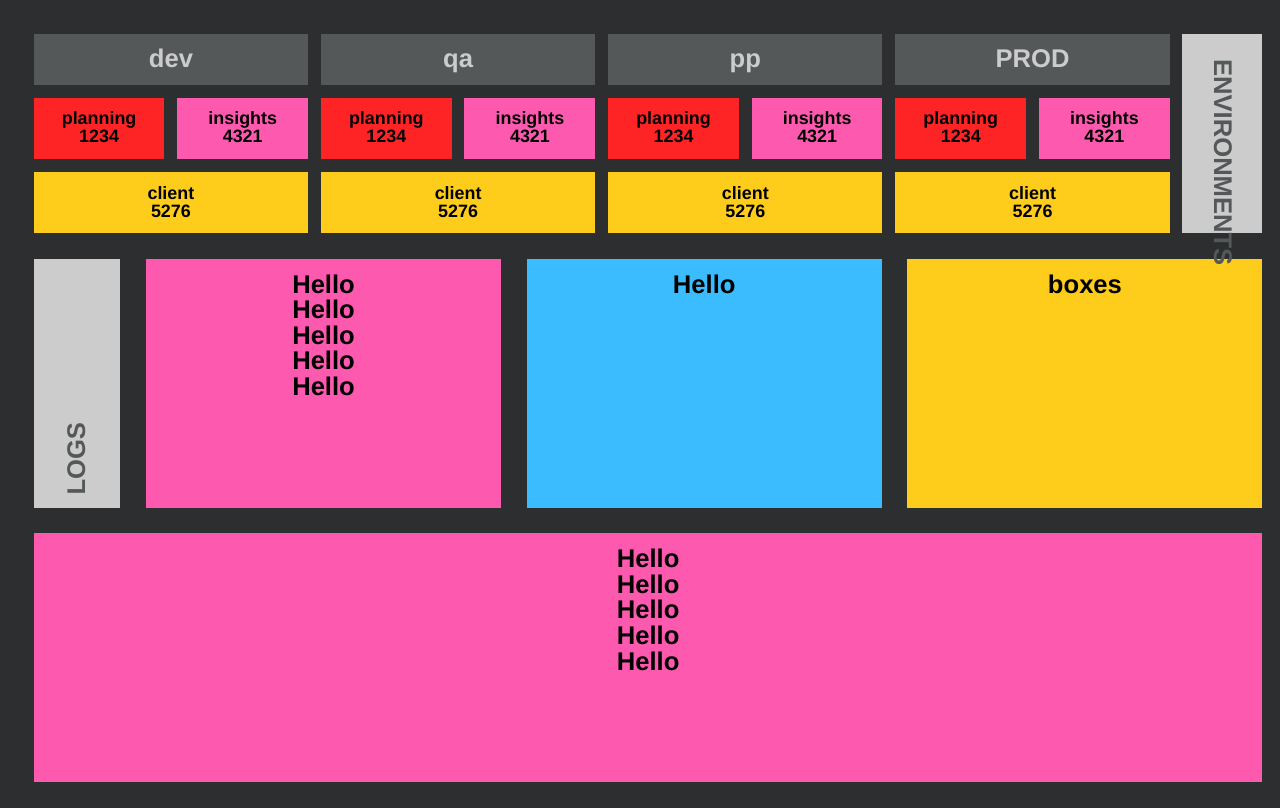
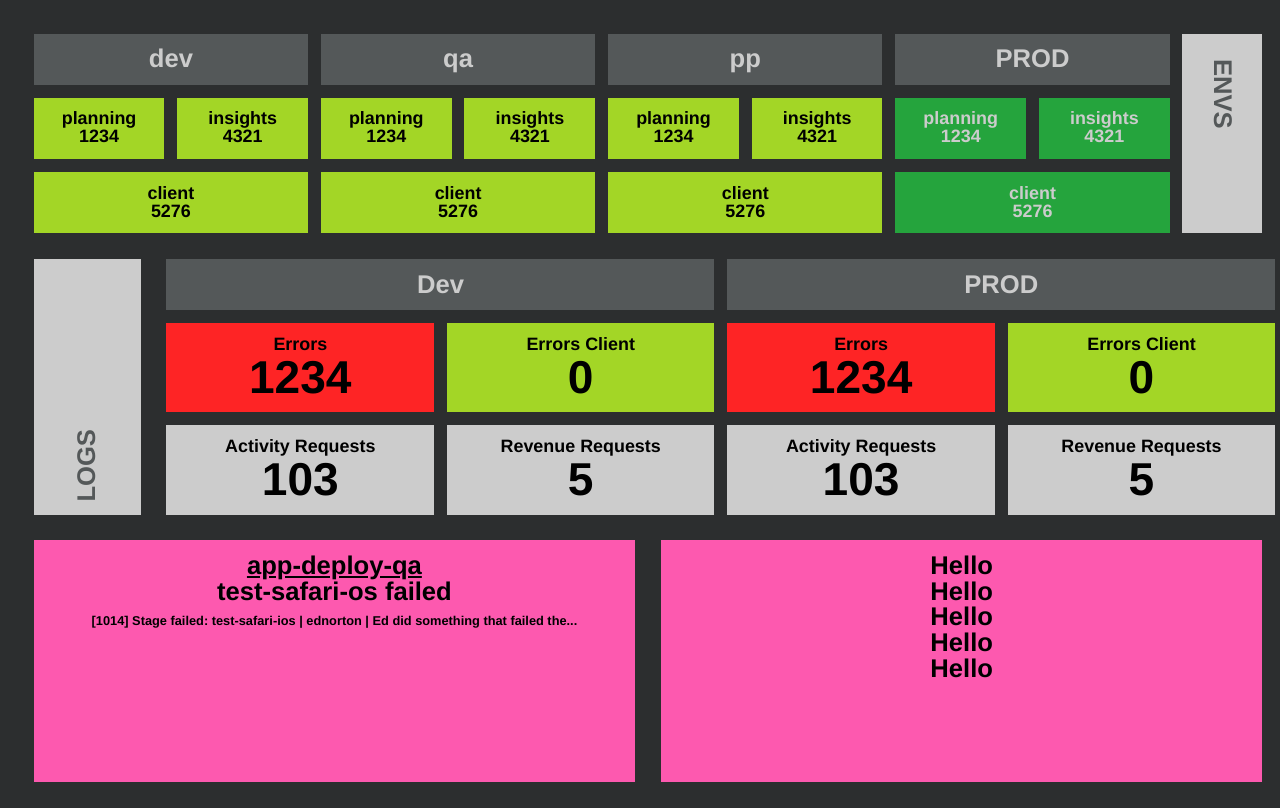
Before and after one commit to birgitta410/rubikator, a website: page design/index.html in a window 1280 px wide. Drawn offline with Linux system fonts and the light colour scheme.

Commit message:
Metrics and details

```diff
--- a/design/index.html
+++ b/design/index.html
@@ -19,11 +19,11 @@
                     dev
                 </div>
                 <div class="flex-row">
-                    <div class="content flex-column detail red"><div>planning</br>1234</div></div>
-                    <div class="content flex-column detail pink"><div>insights</br>4321</div></div>
+                    <div class="content flex-column detail green"><div>planning</br>1234</div></div>
+                    <div class="content flex-column detail green"><div>insights</br>4321</div></div>
                 </div>
                 <div class="flex-row">
-                    <div class="content flex-column detail yellow"><div>client</br>5276</div></div>
+                    <div class="content flex-column detail green"><div>client</br>5276</div></div>
                 </div>
             </div>
             <div class="flex-column">
@@ -31,11 +31,11 @@
                     qa
                 </div>
                 <div class="flex-row">
-                    <div class="content flex-column detail red"><div>planning</br>1234</div></div>
-                    <div class="content flex-column detail pink"><div>insights</br>4321</div></div>
+                    <div class="content flex-column detail green"><div>planning</br>1234</div></div>
+                    <div class="content flex-column detail green"><div>insights</br>4321</div></div>
                 </div>
                 <div class="flex-row">
-                    <div class="content flex-column detail yellow"><div>client</br>5276</div></div>
+                    <div class="content flex-column detail green"><div>client</br>5276</div></div>
                 </div>
             </div>
             <div class="flex-column">
@@ -43,11 +43,11 @@
                     pp
                 </div>
                 <div class="flex-row">
-                    <div class="content flex-column detail red"><div>planning</br>1234</div></div>
-                    <div class="content flex-column detail pink"><div>insights</br>4321</div></div>
+                    <div class="content flex-column detail green"><div>planning</br>1234</div></div>
+                    <div class="content flex-column detail green"><div>insights</br>4321</div></div>
                 </div>
                 <div class="flex-row">
-                    <div class="content flex-column detail yellow"><div>client</br>5276</div></div>
+                    <div class="content flex-column detail green"><div>client</br>5276</div></div>
                 </div>
             </div>
             <div class="flex-column">
@@ -55,29 +55,57 @@
                     PROD
                 </div>
                 <div class="flex-row">
-                    <div class="content flex-column detail red"><div>planning</br>1234</div></div>
-                    <div class="content flex-column detail pink"><div>insights</br>4321</div></div>
+                    <div class="content flex-column detail dark-green"><div>planning</br>1234</div></div>
+                    <div class="content flex-column detail dark-green"><div>insights</br>4321</div></div>
                 </div>
                 <div class="flex-row">
-                    <div class="content flex-column detail yellow"><div>client</br>5276</div></div>
+                    <div class="content flex-column detail dark-green"><div>client</br>5276</div></div>
                 </div>
             </div>
             <div class="category">
-                <div class="rotate">ENVIRONMENTS</div>
+                <div class="rotate">ENVS</div>
             </div>
 
         </div>
 
-        <div class="flex-row">
+        <div class="flex-row small">
             <div class="category left">
                 <div class="rotate">LOGS</div>
             </div>
-            <div class="flex-column content pink"><div>Hello</br>Hello</br>Hello</br>Hello</br>Hello</div></div>
-            <div class="flex-column content blue"><div>Hello</div></div>
-            <div class="flex-column content yellow"><div>boxes</div></div>
+            <div class="flex-column">
+                <div class="flex-row details title">
+                    Dev
+                </div>
+                <div class="flex-row">
+                    <div class="content flex-column detail red"><div>Errors</br><span class="metric">1234</span></div></div>
+                    <div class="content flex-column detail green"><div>Errors Client</br><span class="metric">0</span></div></div>
+                </div>
+                <div class="flex-row">
+                    <div class="content flex-column detail grey"><div>Activity Requests</br><span class="metric">103</span></div></div>
+                    <div class="content flex-column detail grey"><div>Revenue Requests</br><span class="metric">5</span></div></div>
+                </div>
+            </div>
+            <div class="flex-column">
+                <div class="flex-row details title">
+                    PROD
+                </div>
+                <div class="flex-row">
+                    <div class="content flex-column detail red"><div>Errors</br><span class="metric">1234</span></div></div>
+                    <div class="content flex-column detail green"><div>Errors Client</br><span class="metric">0</span></div></div>
+                </div>
+                <div class="flex-row">
+                    <div class="content flex-column detail grey"><div>Activity Requests</br><span class="metric">103</span></div></div>
+                    <div class="content flex-column detail grey"><div>Revenue Requests</br><span class="metric">5</span></div></div>
+                </div>
+            </div>
         </div>
 
         <div class="flex-row">
+            <div class="flex-column content pink">
+                <div><u>app-deploy-qa</u>
+                    </br>test-safari-os failed
+                    </br><span class="detail">[1014] Stage failed: test-safari-ios | ednorton | Ed did something that failed the...</span></div>
+            </div>
             <div class="flex-column content pink">
                 <div>Hello</br>Hello</br>Hello</br>Hello</br>Hello</div>
             </div>
--- a/design/rubikator.css
+++ b/design/rubikator.css
@@ -41,6 +41,34 @@ body {
     overflow: hidden;
 }
 
+.box-container {
+    height: 100%;
+    width: 100%;
+
+    display: -webkit-box;
+    display: -moz-box;
+    display: -ms-flexbox;
+    display: -webkit-flex;
+    display: flex;
+
+    position: relative;
+}
+
+div {
+    font-size: 1rem;
+    font-weight: bold;
+    text-align: center;
+    -webkit-box-flex: 10;
+    -moz-box-flex: 10;
+    -webkit-flex: 10;
+    -ms-flex: 10;
+    flex: 10;
+    -webkit-justify-content: center;
+    -moz-justify-content: center;
+    justify-content: center;
+
+}
+
 .flex-column {
     display: -webkit-box;
     display: -moz-box;
@@ -61,22 +89,6 @@ body {
     display: -webkit-flex;
     display: flex;
     flex-direction: row;
-}
-
-
-div {
-    font-size: 1rem;
-    font-weight: bold;
-    text-align: center;
-    -webkit-box-flex: 10;
-    -moz-box-flex: 10;
-    -webkit-flex: 10;
-    -ms-flex: 10;
-    flex: 10;
-    -webkit-justify-content: center;
-    -moz-justify-content: center;
-    justify-content: center;
-
 }
 
 .medium {
@@ -110,6 +122,19 @@ div {
     margin: 0;
     padding: 1vw;
 }
+
+.content .metric {
+    font-size: 1.8rem;
+}
+
+.content .detail {
+    font-size: 1vw;
+}
+
+.content .heading {
+    font-style: ;
+}
+
 
 .title, .category {
     -webkit-box-flex: 1;
@@ -163,19 +188,6 @@ div {
     bottom: 1vw;
 }
 
-.box-container {
-    height: 100%;
-    width: 100%;
-
-    display: -webkit-box;
-    display: -moz-box;
-    display: -ms-flexbox;
-    display: -webkit-flex;
-    display: flex;
-
-    position: relative;
-}
-
 .default-color {
     color: #ccc;
 }
```
